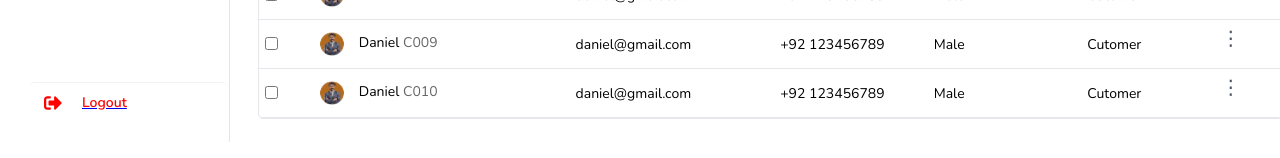
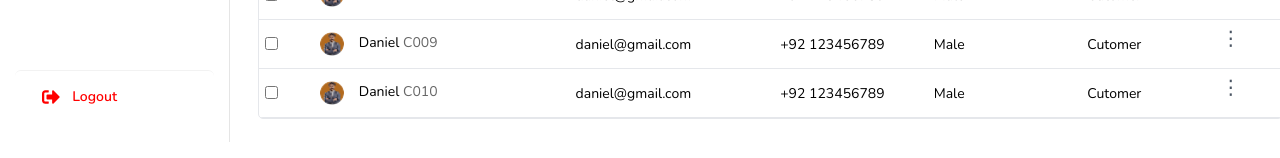
Before and after one commit to Tahanaz0/restaurant, a React (Vite) app: page /userManagement in a window 1280 px wide. Shown: the part 578-736 px from the top of the page. Built offline with nearby package versions, Linux system fonts and the light colour scheme.

Commit message:
'logout-bug'

```diff
--- a/package.json
+++ b/package.json
@@ -10,6 +10,7 @@
     "preview": "vite preview"
   },
   "dependencies": {
+    "firebase": "^12.3.0",
     "react": "^19.1.1",
     "react-dom": "^19.1.1",
     "react-icons": "^5.5.0",
--- a/src/component/Login/Login.jsx
+++ b/src/component/Login/Login.jsx
@@ -1,5 +1,8 @@
 import React, { useState } from 'react';
 import { useNavigate } from 'react-router-dom';
+import { signInWithEmailAndPassword } from 'firebase/auth';
+import { auth } from "../../firebase";
+
 import './Login.css';
 
 const Login = () => {
@@ -8,9 +11,10 @@ const Login = () => {
   // form fields ke liye state
   const [email, setEmail] = useState("");
   const [password, setPassword] = useState("");
-  const [rememberMe, setRememberMe] = useState(false); // 👈 ye missing tha
+  const [rememberMe, setRememberMe] = useState(false);
+  const [loading, setLoading] = useState(false);
 
-  const handleSubmit = (e) => {
+  const handleSubmit = async (e) => {
     e.preventDefault();
 
     if (email.trim() === "" || password.trim() === "") {
@@ -18,7 +22,25 @@ const Login = () => {
       return;
     }
 
-    navigate("/UserManagement");
+    try {
+      setLoading(true);
+      // ✅ Firebase login
+      await signInWithEmailAndPassword(auth, email, password);
+
+      // Optionally remember user
+      if (rememberMe) {
+        localStorage.setItem("userEmail", email);
+      } else {
+        localStorage.removeItem("userEmail");
+      }
+
+      alert("Login successful!");
+      navigate("/UserManagement"); // ✅ redirect after login
+    } catch (error) {
+      alert(error.message);
+    } finally {
+      setLoading(false);
+    }
   };
 
   return (
@@ -77,8 +99,9 @@ const Login = () => {
               </div>
             </div>
 
-
-            <button type='submit' className='login-form-button'>Continue</button>
+            <button type='submit' className='login-form-button' disabled={loading}>
+              {loading ? "Logging in..." : "Continue"}
+            </button>
           </form>
         </div>
       </div>
--- a/src/component/sidebar/sidebar.css
+++ b/src/component/sidebar/sidebar.css
@@ -130,6 +130,24 @@
   background-color: #3BBE70;
   color: white;
 }
+.sidebar-item2{
+  display: flex;
+  align-items: center;
+  gap: 12px;
+  /* justify-content: center; */
+  color: red;
+  font-size: 14px;
+  width: 100%;
+  min-width: 165px;
+  padding: 8px 10px;
+  border-radius: 6px;
+  cursor: pointer;
+  transition: all 0.2s ease-in-out;
+  white-space: nowrap;
+  overflow: hidden;
+  text-overflow: ellipsis;
+
+}
 
 .sidebar-item.active {
   background-color: #2F985A;
@@ -142,17 +160,17 @@
 .sidebar-logout {
   display: flex;
   align-items: center;
-  /* justify-content: center; */
-  margin-left: 7%;
+  justify-content: center;
+  /* margin-left: 7%; */
   gap: 20px;
   font-size: 14px;
   width: 100%;
   min-width: 165px;
-  padding: 10px 15px;
+  padding: 8px 15px;
   border-radius: 6px;
   cursor: pointer;
   transition: all 0.2s ease-in-out;
-  color: red;
+
   font-weight: 600;
   border-top: 1px solid #f2f2f2;
 }
--- a/src/component/sidebar/sidebar.jsx
+++ b/src/component/sidebar/sidebar.jsx
@@ -32,7 +32,7 @@ const Sidebar = () => {
         <div className="sidebar-logo">
 
           <div className='logo-container2'>
-            <img src='/images/logoo.png' alt="logo" className='login-logo-image2'  width={600}/>
+            <img src='/images/logoo.png' alt="logo" className='login-logo-image2' width={600} />
           </div>
           <div className='login-logo-text2'>
             <img src="/images/T3all.png" alt="" width={100} />
@@ -49,7 +49,7 @@ const Sidebar = () => {
             onClick={handleLinkClick}
           >
             <div className="sidebar-item">
-              <HiUsers  className="sidebar-icon" />
+              <HiUsers className="sidebar-icon" />
               <span>User Management</span>
             </div>
           </NavLink>
@@ -60,7 +60,7 @@ const Sidebar = () => {
             onClick={handleLinkClick}
           >
             <div className="sidebar-item">
-              <HiOutlineShoppingCart  className="sidebar-icon" />
+              <HiOutlineShoppingCart className="sidebar-icon" />
               <span>Super Market</span>
             </div>
           </NavLink>
@@ -82,12 +82,13 @@ const Sidebar = () => {
             onClick={handleLinkClick}
           >
             <div className="sidebar-item">
-            <MdOutlineNotifications  className="sidebar-icon" />
+              <MdOutlineNotifications className="sidebar-icon" />
               <span>Notification</span>
             </div>
           </NavLink>
 
         </div>
+        <div  className="sidebar-logout">
 
           {/* Logout */}
           <NavLink
@@ -95,11 +96,12 @@ const Sidebar = () => {
             className={({ isActive }) => isActive ? "active-link" : ""}
             onClick={handleLinkClick}
           >
-          <div className="sidebar-logout">
+            <div className='sidebar-item2'>
               <FaSignOutAlt className="sidebar-icon logout-icon" />
               <span>Logout</span>
             </div>
           </NavLink>
+        </div>
 
       </div>
     </>
--- /dev/null
+++ b/src/firebase.js
@@ -0,0 +1,19 @@
+import { initializeApp } from "firebase/app";
+import { getAuth } from "firebase/auth";
+
+const firebaseConfig = {
+  apiKey: "AIzaSyCXXvoA7-9dDmOV1rvldsyMuiA56SeA8o8",
+  authDomain: "restaurant-7cc61.firebaseapp.com",
+  projectId: "restaurant-7cc61",
+  storageBucket: "restaurant-7cc61.firebasestorage.app",
+  messagingSenderId: "319413536505",
+  appId: "1:319413536505:web:061d101e452e6981bdc428",
+  measurementId: "G-BPFPCK9ZYV"
+};
+
+// Initialize Firebase
+const app = initializeApp(firebaseConfig);
+
+// ✅ Initialize Authentication
+export const auth = getAuth(app);
+export default app;
```
Also changed, not shown: 1 other file (tests, documents, lock files or other folders). Lines whose indentation alone changed are shown as unchanged.
